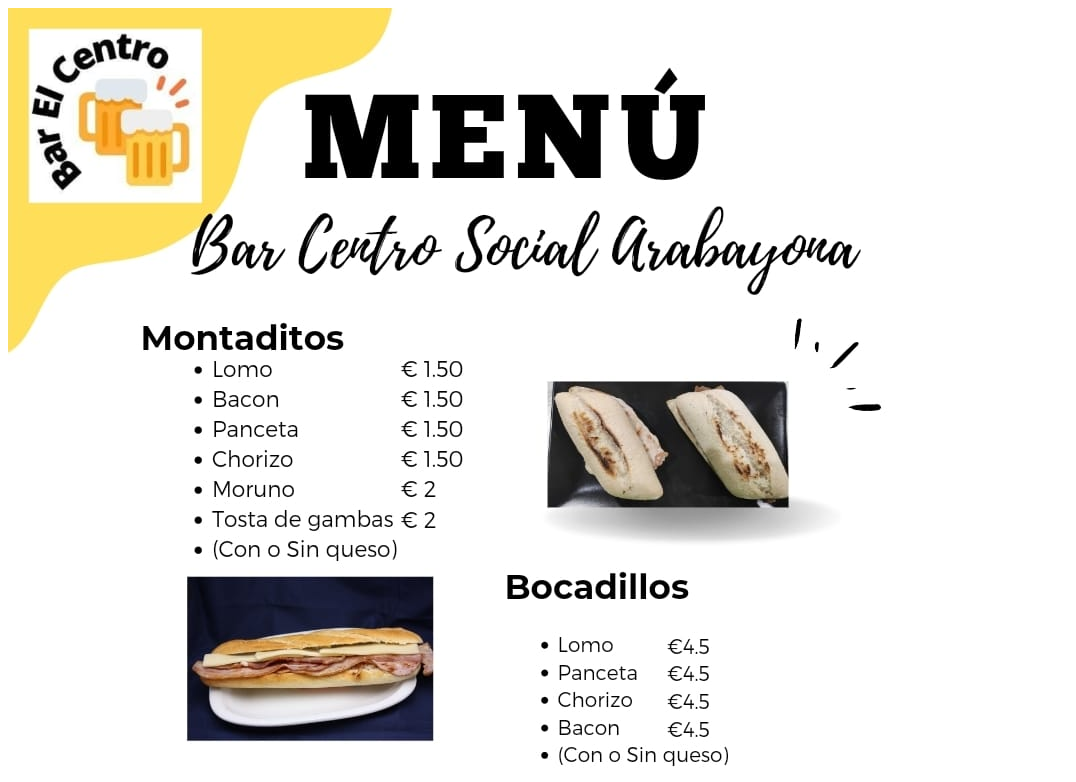
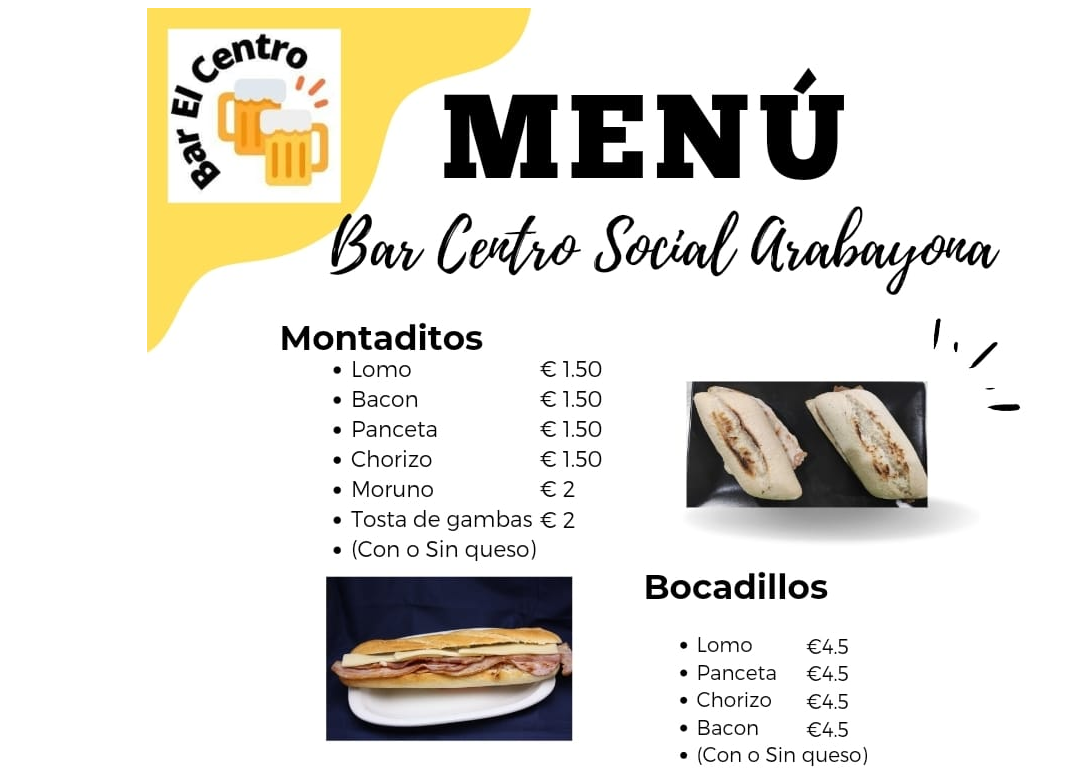
Before and after one commit to BarCentroSocial/Carta-Bar-Centro-Social, a plain HTML site: page index.html in a window 1280 px wide. Shown: the top 782 px of the page, without its empty margins (0-1076 px from the left). Drawn offline with Linux system fonts and the light colour scheme.

Commit message:
Update index.html

```diff
--- a/index.html
+++ b/index.html
@@ -4,6 +4,8 @@
     <title>CARTA BAR CENTRO SOCIAL</title>
   </head>
   <body>
-    <image src="carta.jpg"/>
+      <div style="text-align: center;">
+        <image src="carta.JPG"/>
+      </div>
   </body>
 </html>
```
